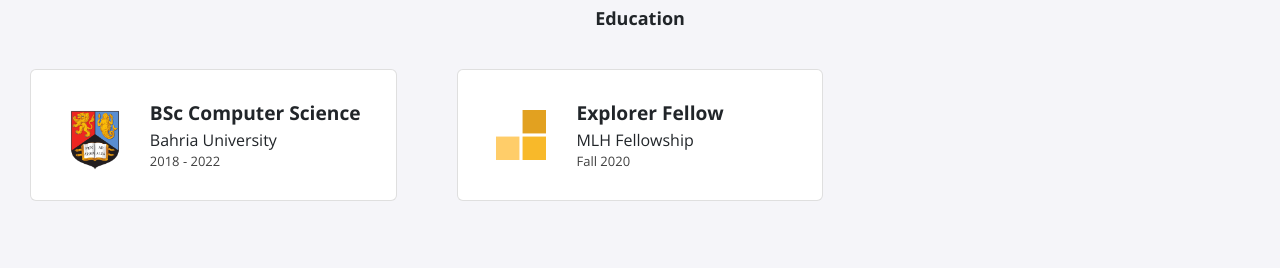
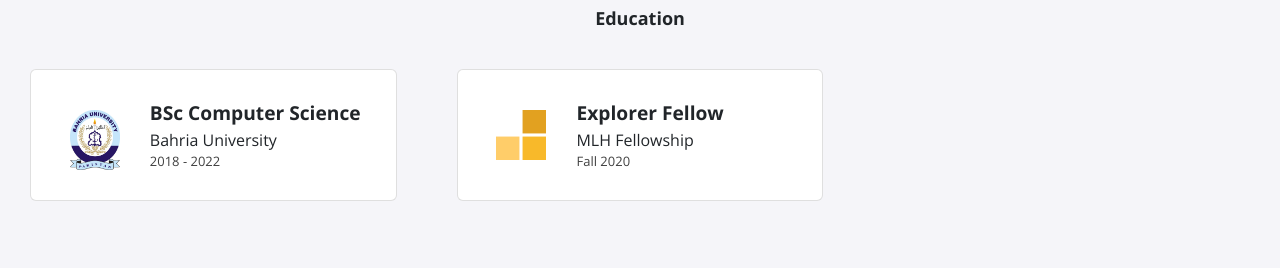
Before and after one commit to awaisdoto/awaisdoto.github.io, a Jekyll site: the page built from index.html, in a window 1280 px wide. Shown: the part 1071-1339 px from the top of the page. Built offline with Jekyll 4.4.1, drawn with Linux system fonts in a browser that asks for light colours; nearby versions of some CDN libraries.

Commit message:
Update education.yml

```diff
--- a/_data/education.yml
+++ b/_data/education.yml
@@ -1,7 +1,7 @@
 - course: BSc Computer Science
   institute: Bahria University
   dates: 2018 - 2022
-  logo: uob.png
+  logo: bahria.jpg
 
 - course: Explorer Fellow
   institute: MLH Fellowship
```
